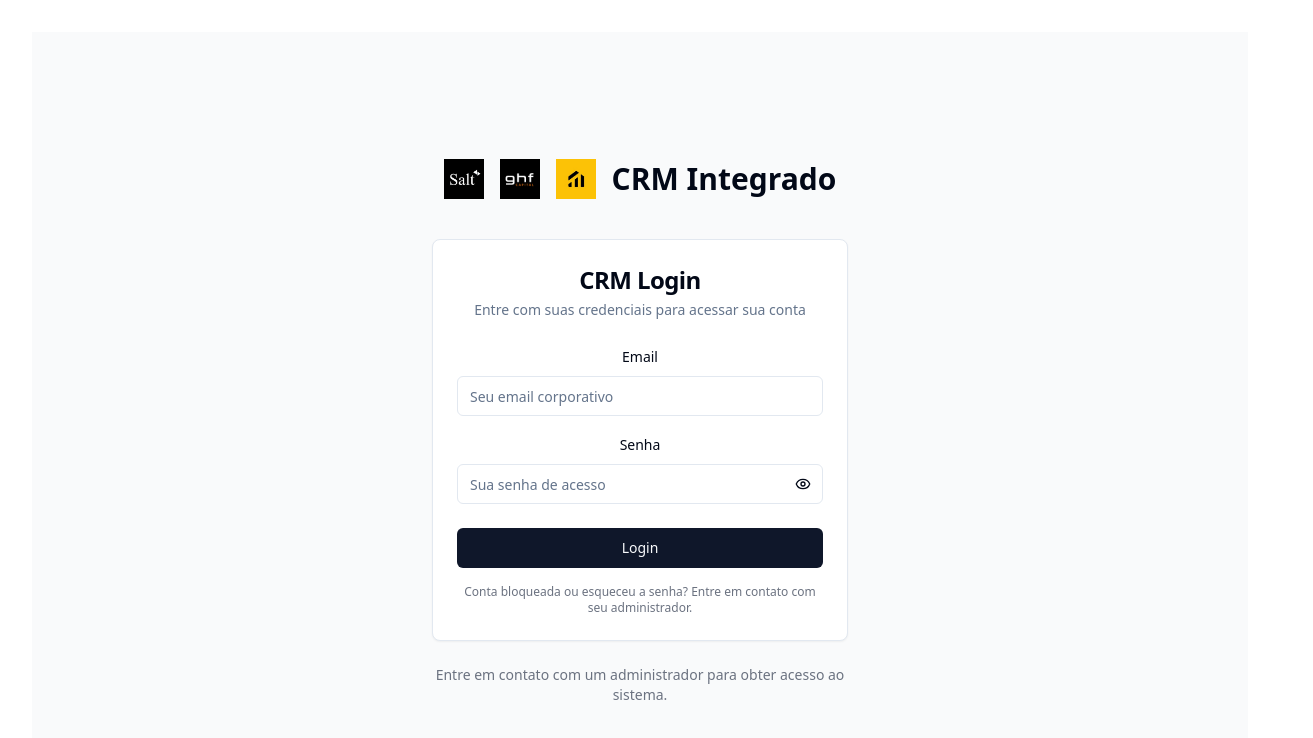
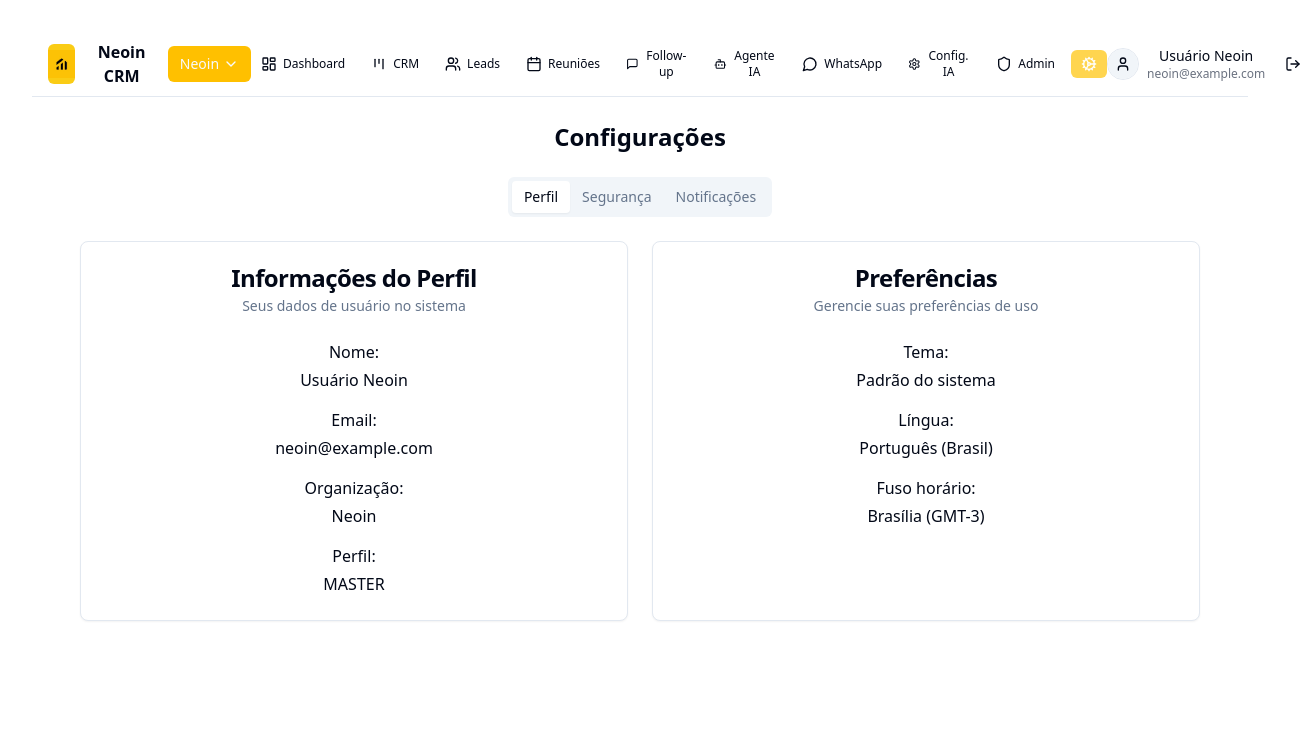
Before and after one commit to vinidicocco/lead-flow-harmony-crm, a React (Vite) app: page /settings in a window 1280 px wide. Before the commit this address led to /login. Shown: the top 738 px of the page, 1313 px wide, since content can reach past the window. Built offline with nearby package versions, Linux system fonts and the light colour scheme.

Commit message:
Remove login screen and adapt for NEOIN
Remove the login screen and adapt the system for NEOIN, which will operate as a single entity with two businesses, similar to SALT and GHF.

```diff
--- a/src/App.tsx
+++ b/src/App.tsx
@@ -14,11 +14,8 @@ import GestaoAgenteIA from './pages/GestaoAgenteIA';
 import WhatsApp from './pages/WhatsApp';
 import Settings from './pages/Settings';
 import NotFound from './pages/NotFound';
-import Login from './pages/Login';
-import Unauthorized from './pages/Unauthorized';
 import Admin from './pages/Admin';
 import AgentSettings from './pages/AgentSettings';
-import ProtectedRoute from './components/auth/ProtectedRoute';
 import './App.css';
 
 function App() {
@@ -27,90 +24,66 @@ function App() {
       <AuthProvider>
         <ProfileProvider>
           <Routes>
-            {/* Rota de Login */}
-            <Route path="/login" element={<Login />} />
-            <Route path="/unauthorized" element={<Unauthorized />} />
-
-            {/* Rotas Protegidas */}
+            {/* Rotas principais - sem necessidade de autenticação por enquanto */}
             <Route path="/" element={
-              <ProtectedRoute>
               <AppShell>
                 <Dashboard />
               </AppShell>
-              </ProtectedRoute>
             } />
 
             <Route path="/kanban" element={
-              <ProtectedRoute>
               <AppShell>
                 <Kanban />
               </AppShell>
-              </ProtectedRoute>
             } />
 
             <Route path="/leads" element={
-              <ProtectedRoute>
               <AppShell>
                 <Leads />
               </AppShell>
-              </ProtectedRoute>
             } />
 
             <Route path="/meetings" element={
-              <ProtectedRoute>
               <AppShell>
                 <Meetings />
               </AppShell>
-              </ProtectedRoute>
             } />
 
             <Route path="/follow-up" element={
-              <ProtectedRoute>
               <AppShell>
                 <FollowUp />
               </AppShell>
-              </ProtectedRoute>
             } />
 
             <Route path="/ai-agent" element={
-              <ProtectedRoute>
               <AppShell>
                 <GestaoAgenteIA />
               </AppShell>
-              </ProtectedRoute>
             } />
 
             <Route path="/agent-settings" element={
-              <ProtectedRoute requiredPermission="ai_agent:configure">
               <AppShell>
                 <AgentSettings />
               </AppShell>
-              </ProtectedRoute>
             } />
 
             <Route path="/whatsapp" element={
-              <ProtectedRoute>
               <AppShell>
                 <WhatsApp />
               </AppShell>
-              </ProtectedRoute>
             } />
 
             <Route path="/settings" element={
-              <ProtectedRoute>
               <AppShell>
                 <Settings />
               </AppShell>
-              </ProtectedRoute>
             } />
 
-            {/* Rota de Administração (apenas MASTER) */}
+            {/* Rota de Administração */}
             <Route path="/admin" element={
-              <ProtectedRoute requiredRole="MASTER">
               <AppShell>
                 <Admin />
               </AppShell>
-              </ProtectedRoute>
             } />
 
             {/* Página 404 */}
@@ -124,7 +97,7 @@ function App() {
             <Route path="*" element={<Navigate to="/404" replace />} />
           </Routes>
 
-          {/* Toaster para notificações - posicionado no canto superior direito com cores ricas e em português */}
+          {/* Toaster para notificações */}
           <Toaster
             richColors
             position="top-right"
--- a/src/components/layout/ProfileSwitcher.tsx
+++ b/src/components/layout/ProfileSwitcher.tsx
@@ -2,7 +2,6 @@
 import React from 'react';
 import { Button } from '@/components/ui/button';
 import { useProfile } from '@/context/ProfileContext';
-import { useAuth } from '@/context/AuthContext';
 import { ChevronDown } from 'lucide-react';
 import {
   DropdownMenu,
@@ -13,22 +12,13 @@ import {
 
 const ProfileSwitcher = () => {
   const { currentProfile, setCurrentProfile, availableProfiles } = useProfile();
-  const { user } = useAuth();
-
-  // Verificar se o usuário é MASTER
-  const isMaster = user?.role === 'MASTER';
-
-  // Se não for MASTER, o componente não permite mudança
-  const isDisabled = !isMaster;
 
   // Cores dinamicamente adaptadas para qualquer perfil
-  // Usar SALT color como fallback para profiles sem cor definida
   const getProfileColor = (profile: string) => {
-    // Aqui podemos adicionar mais cores conforme necessário
     const colorMap: Record<string, string> = {
       'SALT': 'bg-salt hover:bg-salt-dark',
-      'GHF': 'bg-salt hover:bg-salt-dark', // Usando mesma cor por enquanto
-      'Neoin': 'bg-neoin hover:bg-neoin-dark', // Adicionado cores para Neoin
+      'GHF': 'bg-salt hover:bg-salt-dark',
+      'Neoin': 'bg-neoin hover:bg-neoin-dark',
     };
 
     return colorMap[profile] || 'bg-salt hover:bg-salt-dark';
@@ -42,14 +32,12 @@ const ProfileSwitcher = () => {
         <Button
           variant="default"
           size="sm"
-          className={`${profileButtonColor} gap-1 ${isDisabled ? 'opacity-80' : ''}`}
-          disabled={isDisabled}
+          className={`${profileButtonColor} gap-1`}
         >
           {currentProfile}
-          {isMaster && <ChevronDown size={16} />}
+          <ChevronDown size={16} />
         </Button>
       </DropdownMenuTrigger>
-      {isMaster && (
       <DropdownMenuContent align="start" className="w-24">
         {availableProfiles.map((profile) => {
           // Determine the color for the profile indicator
@@ -67,7 +55,6 @@ const ProfileSwitcher = () => {
           );
         })}
       </DropdownMenuContent>
-      )}
     </DropdownMenu>
   );
 };
--- a/src/components/layout/TopNavMenu.tsx
+++ b/src/components/layout/TopNavMenu.tsx
@@ -9,15 +9,10 @@ import {
   NavigationMenuItem,
 } from "@/components/ui/navigation-menu"
 import { useProfile } from '@/context/ProfileContext';
-import { useAuth } from '@/context/AuthContext';
 
 const TopNavMenu = () => {
   const { currentProfile } = useProfile();
-  const { user } = useAuth();
-  const profileStyle = currentProfile === 'SALT' ? 'bg-salt-light' : 'bg-ghf-light';
-
-  const isMaster = user?.role === 'MASTER';
-  const isAdminOrMaster = user?.role === 'MASTER' || user?.role === 'ADMIN';
+  const profileStyle = currentProfile === 'Neoin' ? 'bg-neoin-light' : currentProfile === 'SALT' ? 'bg-salt-light' : 'bg-ghf-light';
 
   const links = [
     { to: '/', icon: <LayoutDashboard size={16} />, label: 'Dashboard' },
@@ -27,17 +22,9 @@ const TopNavMenu = () => {
     { to: '/follow-up', icon: <MessageSquare size={16} />, label: 'Follow-up' },
     { to: '/ai-agent', icon: <Bot size={16} />, label: 'Agente IA' },
     { to: '/whatsapp', icon: <MessageCircle size={16} />, label: 'WhatsApp' },
+    { to: '/agent-settings', icon: <Settings size={16} />, label: 'Config. IA' },
+    { to: '/admin', icon: <Shield size={16} />, label: 'Admin' },
   ];
-
-  // Link para agente IA (se tiver permissão)
-  if (isAdminOrMaster) {
-    links.push({ to: '/agent-settings', icon: <Settings size={16} />, label: 'Config. IA' });
-  }
-
-  // Link para administração (apenas MASTER)
-  if (isMaster) {
-    links.push({ to: '/admin', icon: <Shield size={16} />, label: 'Admin' });
-  }
 
   return (
     <NavigationMenu className="mx-auto">
--- a/src/context/AuthContext.tsx
+++ b/src/context/AuthContext.tsx
@@ -1,96 +1,58 @@
 
-import React, { createContext, useContext, useEffect, ReactNode } from 'react';
-import { useNavigate } from 'react-router-dom';
-import { supabase } from "@/integrations/supabase/client";
-import { toast } from "sonner";
+import React, { createContext, useContext, useState, ReactNode } from 'react';
 import { AuthContextType } from '@/types/auth';
-import { useUserProfile } from '@/hooks/useUserProfile';
 import { usePermissions } from '@/hooks/usePermissions';
-import { useAuthManager } from '@/hooks/useAuthManager';
 
 const AuthContext = createContext<AuthContextType | undefined>(undefined);
 
 export const AuthProvider = ({ children }: { children: ReactNode }) => {
-  const {
-    user,
-    setUser,
-    organization,
-    setOrganization,
-    fetchUserProfile,
-    updateUserProfile
-  } = useUserProfile();
+  // Criamos um usuário fictício para o sistema funcionar sem login
+  const [user, setUser] = useState({
+    id: 'mock-user-id',
+    email: 'neoin@example.com',
+    first_name: 'Usuário',
+    last_name: 'Neoin',
+    avatar_url: null,
+    organization_id: 'neoin-org-id',
+    role: 'MASTER',
+    is_active: true,
+    created_at: new Date().toISOString(),
+    updated_at: new Date().toISOString()
+  });
+
+  const [organization, setOrganization] = useState({
+    id: 'neoin-org-id',
+    name: 'NEOIN Organização',
+    code: 'Neoin',
+    created_at: new Date().toISOString(),
+    updated_at: new Date().toISOString()
+  });
+
+  const [isLoading, setIsLoading] = useState(false);
+  const [session, setSession] = useState(null);
 
   const { hasPermission } = usePermissions(user);
 
-  const {
-    session,
-    setSession,
-    isLoading,
-    setIsLoading,
-    login,
-    register,
-    logout
-  } = useAuthManager(fetchUserProfile);
+  // Funções mock para manter a compatibilidade da interface
+  const login = async () => {
+    return Promise.resolve();
+  };
 
-  const navigate = useNavigate();
+  const register = async () => {
+    return Promise.resolve();
+  };
+
+  const logout = () => {
+    // Não faz nada, apenas mantém compatibilidade
+  };
+
+  const updateUserProfile = async () => {
+    return Promise.resolve();
+  };
 
   const refreshUser = async () => {
-    if (session?.user?.id) {
-      await fetchUserProfile(session.user.id);
-    }
+    return Promise.resolve();
   };
-
-  // Verificar sessão atual e configurar listener para mudanças de autenticação
-  useEffect(() => {
-    // Primeiro configura o listener para mudanças na autenticação
-    const { data: { subscription } } = supabase.auth.onAuthStateChange(
-      (event, currentSession) => {
-        console.log("Evento de auth:", event, currentSession);
-        setSession(currentSession);
-
-        if (currentSession?.user) {
-          // Usar setTimeout para evitar problemas de recursão
-          setTimeout(() => {
-            fetchUserProfile(currentSession.user.id);
-          }, 0);
-        } else {
-          setUser(null);
-          setOrganization(null);
-        }
-      }
-    );
-
-    // Depois verifica a sessão atual
-    const initializeAuth = async () => {
-      try {
-        const { data: { session: currentSession } } = await supabase.auth.getSession();
-
-        setSession(currentSession);
-
-        if (currentSession?.user?.id) {
-          const profileData = await fetchUserProfile(currentSession.user.id);
-
-          if (!profileData?.is_active) {
-            // Usuário inativo, fazer logout
-            await supabase.auth.signOut();
-            toast.error('Sua conta está inativa. Entre em contato com o administrador.');
-            setUser(null);
-            setOrganization(null);
-          }
-        }
-      } catch (error) {
-        console.error('Erro ao inicializar autenticação:', error);
-      } finally {
-        setIsLoading(false);
-      }
-    };
-
-    initializeAuth();
-
-    return () => {
-      subscription.unsubscribe();
-    };
-  }, []);
 
   return (
     <AuthContext.Provider value={{
--- a/src/context/ProfileContext.tsx
+++ b/src/context/ProfileContext.tsx
@@ -1,52 +1,33 @@
+
 import React, { createContext, useContext, useState, ReactNode, useEffect } from 'react';
 import { Profile } from '@/types';
-import { useAuth } from '@/context/AuthContext';
 import { toast } from 'sonner';
 
 interface ProfileContextType {
   currentProfile: Profile;
   setCurrentProfile: (profile: Profile) => void;
   availableProfiles: Profile[];
-  getProfileForDataFunctions: (profile: Profile) => "SALT" | "GHF";
+  getProfileForDataFunctions: (profile: Profile) => "SALT" | "GHF" | "Neoin";
 }
 
 const ProfileContext = createContext<ProfileContextType | undefined>(undefined);
 
 export const ProfileProvider = ({ children }: { children: ReactNode }) => {
-  const { user, organization } = useAuth();
-  const [currentProfile, setCurrentProfile] = useState<Profile>('SALT');
+  // Definimos Neoin como perfil padrão
+  const [currentProfile, setCurrentProfile] = useState<Profile>('Neoin');
   const [availableProfiles, setAvailableProfiles] = useState<Profile[]>(['SALT', 'GHF', 'Neoin']);
 
-  // When user is authenticated, use organization profile
-  useEffect(() => {
-    if (organization) {
-      const orgProfile = organization.code as Profile;
-      if (orgProfile) {
-        setCurrentProfile(orgProfile);
-
-        // Update available profiles list if it doesn't exist
-        if (!availableProfiles.includes(orgProfile)) {
-          setAvailableProfiles(prev => [...prev, orgProfile]);
-        }
-      }
-    }
-  }, [organization]);
-
   const handleProfileChange = (profile: Profile) => {
-    // Only MASTER users can change profiles
-    if (user?.role === 'MASTER') {
-      setCurrentProfile(profile);
-      toast.success(`Profile changed to ${profile}`);
-    } else {
-      // Other users can only use their organization profile
-      toast.error('You do not have permission to change profiles');
-    }
+    setCurrentProfile(profile);
+    toast.success(`Perfil alterado para ${profile}`);
   };
 
-  // This wrapper function ensures compatibility with the mockData functions
-  // that still expect "SALT" | "GHF" literals
-  const getProfileForDataFunctions = (profile: Profile): "SALT" | "GHF" => {
-    return (profile === 'SALT' || profile === 'GHF') ? profile : 'SALT';
+  // Esta função garante compatibilidade com as funções mockData
+  const getProfileForDataFunctions = (profile: Profile): "SALT" | "GHF" | "Neoin" => {
+    if (profile === 'SALT' || profile === 'GHF' || profile === 'Neoin') {
+      return profile;
+    }
+    return 'Neoin'; // Default agora é Neoin
   };
 
   return (
--- a/src/main.tsx
+++ b/src/main.tsx
@@ -1,5 +1,11 @@
+
 import { createRoot } from 'react-dom/client'
 import App from './App.tsx'
 import './index.css'
 
+// Adicionar variáveis CSS para as cores da Neoin
+document.documentElement.style.setProperty('--neoin', '#FFD200');
+document.documentElement.style.setProperty('--neoin-dark', '#E5BD00');
+document.documentElement.style.setProperty('--neoin-light', '#FFDD4D');
+
 createRoot(document.getElementById("root")!).render(<App />);
--- a/src/pages/Settings.tsx
+++ b/src/pages/Settings.tsx
@@ -1,38 +1,33 @@
 
 import React from 'react';
+import { useAuth } from '@/context/AuthContext';
+import { useProfile } from '@/context/ProfileContext';
 import { Card, CardContent, CardDescription, CardHeader, CardTitle } from "@/components/ui/card";
 import { Tabs, TabsContent, TabsList, TabsTrigger } from "@/components/ui/tabs";
-import { useAuth } from '@/context/AuthContext';
-import { useProfile } from '@/context/ProfileContext';
-import PasswordChangeForm from '@/components/settings/PasswordChangeForm';
+import { PasswordChangeForm } from '@/components/settings/PasswordChangeForm';
 
-const Settings = () => {
+const Settings: React.FC = () => {
   const { user } = useAuth();
   const { currentProfile } = useProfile();
 
   return (
-    <div className="p-6">
-      <div className="mb-6">
-        <h1 className="text-3xl font-bold">Configurações</h1>
-        <p className="text-gray-500 mt-1">
-          Gerencie suas preferências e configurações de conta
-        </p>
-      </div>
+    <div className="container mx-auto">
+      <h1 className="text-2xl font-bold mb-6">Configurações</h1>
 
-      <Tabs defaultValue="account" className="w-full">
+      <Tabs defaultValue="profile">
         <TabsList className="mb-4">
-          <TabsTrigger value="account">Conta</TabsTrigger>
-          <TabsTrigger value="preferences">Preferências</TabsTrigger>
+          <TabsTrigger value="profile">Perfil</TabsTrigger>
+          <TabsTrigger value="security">Segurança</TabsTrigger>
           <TabsTrigger value="notifications">Notificações</TabsTrigger>
         </TabsList>
 
-        <TabsContent value="account">
-          <div className="grid gap-6">
+        <TabsContent value="profile">
+          <div className="grid gap-6 md:grid-cols-2">
             <Card>
               <CardHeader>
                 <CardTitle>Informações do Perfil</CardTitle>
                 <CardDescription>
-                  Visualize e atualize suas informações pessoais
+                  Seus dados de usuário no sistema
                 </CardDescription>
               </CardHeader>
               <CardContent>
@@ -50,7 +45,7 @@ const Settings = () => {
 
                     <div>
                       <span className="font-medium">Organização:</span>
-                      <p className="mt-1">{user.organization_id ? (typeof currentProfile === 'object' ? currentProfile.organization?.name : '') : ''}</p>
+                      <p className="mt-1">{currentProfile}</p>
                     </div>
 
                     <div>
@@ -62,34 +57,80 @@ const Settings = () => {
               </CardContent>
             </Card>
 
-            <PasswordChangeForm />
+            <Card>
+              <CardHeader>
+                <CardTitle>Preferências</CardTitle>
+                <CardDescription>
+                  Gerencie suas preferências de uso
+                </CardDescription>
+              </CardHeader>
+              <CardContent>
+                <div className="grid gap-4">
+                  <div>
+                    <span className="font-medium">Tema:</span>
+                    <p className="mt-1">Padrão do sistema</p>
+                  </div>
+
+                  <div>
+                    <span className="font-medium">Língua:</span>
+                    <p className="mt-1">Português (Brasil)</p>
+                  </div>
+
+                  <div>
+                    <span className="font-medium">Fuso horário:</span>
+                    <p className="mt-1">Brasília (GMT-3)</p>
+                  </div>
+                </div>
+              </CardContent>
+            </Card>
           </div>
         </TabsContent>
 
-        <TabsContent value="preferences">
-          <Card>
-            <CardHeader>
-              <CardTitle>Preferências</CardTitle>
-              <CardDescription>
-                Configure suas preferências de uso do sistema
-              </CardDescription>
-            </CardHeader>
-            <CardContent className="space-y-4">
-              <p>Configurações de preferências em desenvolvimento...</p>
-            </CardContent>
-          </Card>
+        <TabsContent value="security">
+          <div className="grid gap-6 md:grid-cols-2">
+            <Card>
+              <CardHeader>
+                <CardTitle>Alteração de Senha</CardTitle>
+                <CardDescription>
+                  Atualize sua senha para manter sua conta segura
+                </CardDescription>
+              </CardHeader>
+              <CardContent>
+                <PasswordChangeForm />
+              </CardContent>
+            </Card>
+
+            <Card>
+              <CardHeader>
+                <CardTitle>Sessões Ativas</CardTitle>
+                <CardDescription>
+                  Gerencie seus dispositivos conectados
+                </CardDescription>
+              </CardHeader>
+              <CardContent>
+                <div className="rounded-md border p-4">
+                  <div className="font-medium">Dispositivo atual</div>
+                  <div className="text-sm text-gray-500 mt-1">
+                    Navegador Web • São Paulo, Brasil
+                  </div>
+                </div>
+              </CardContent>
+            </Card>
+          </div>
         </TabsContent>
 
         <TabsContent value="notifications">
           <Card>
             <CardHeader>
-              <CardTitle>Notificações</CardTitle>
+              <CardTitle>Preferências de Notificações</CardTitle>
               <CardDescription>
-                Configure suas preferências de notificação
+                Escolha como deseja receber notificações
               </CardDescription>
             </CardHeader>
-            <CardContent className="space-y-4">
-              <p>Configurações de notificações em desenvolvimento...</p>
+            <CardContent>
+              <p className="text-sm text-gray-500">
+                Preferências de notificações não disponíveis neste momento.
+              </p>
             </CardContent>
           </Card>
         </TabsContent>
```
Lines whose indentation alone changed are shown as unchanged.
